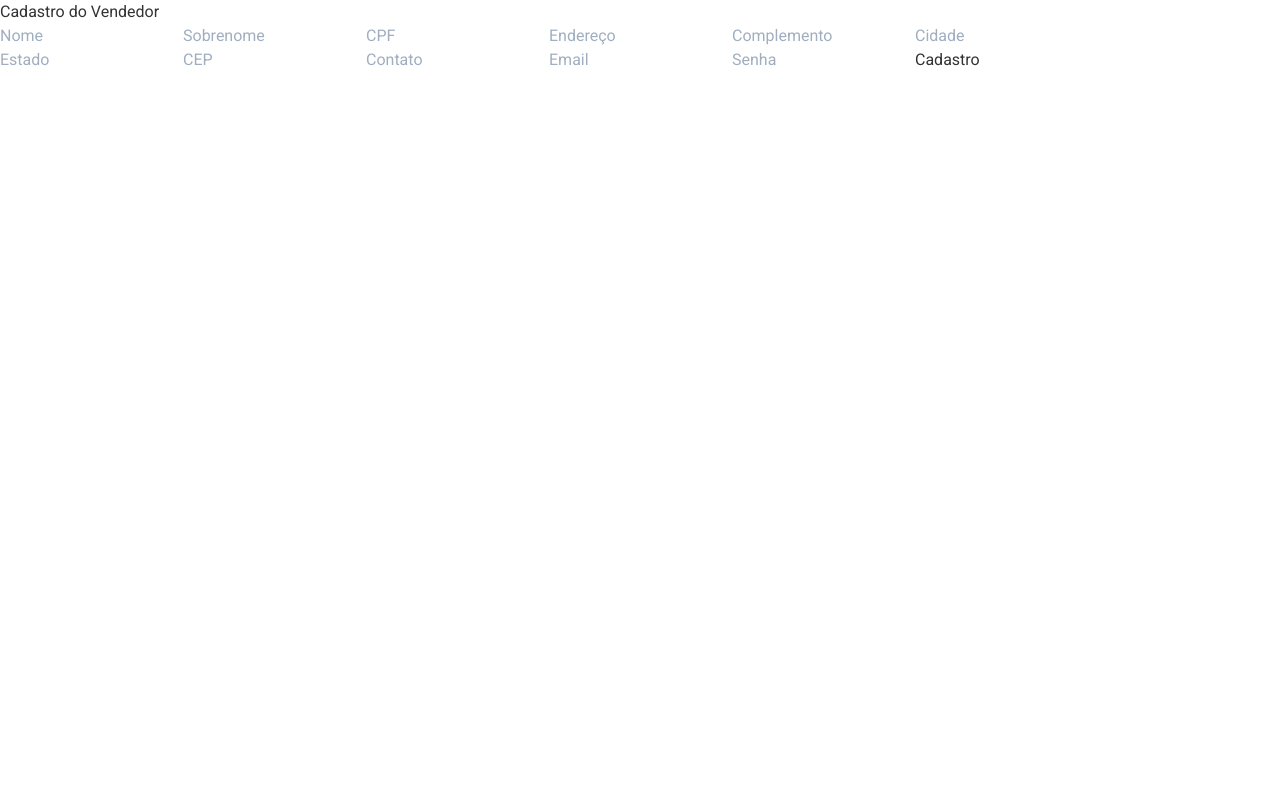
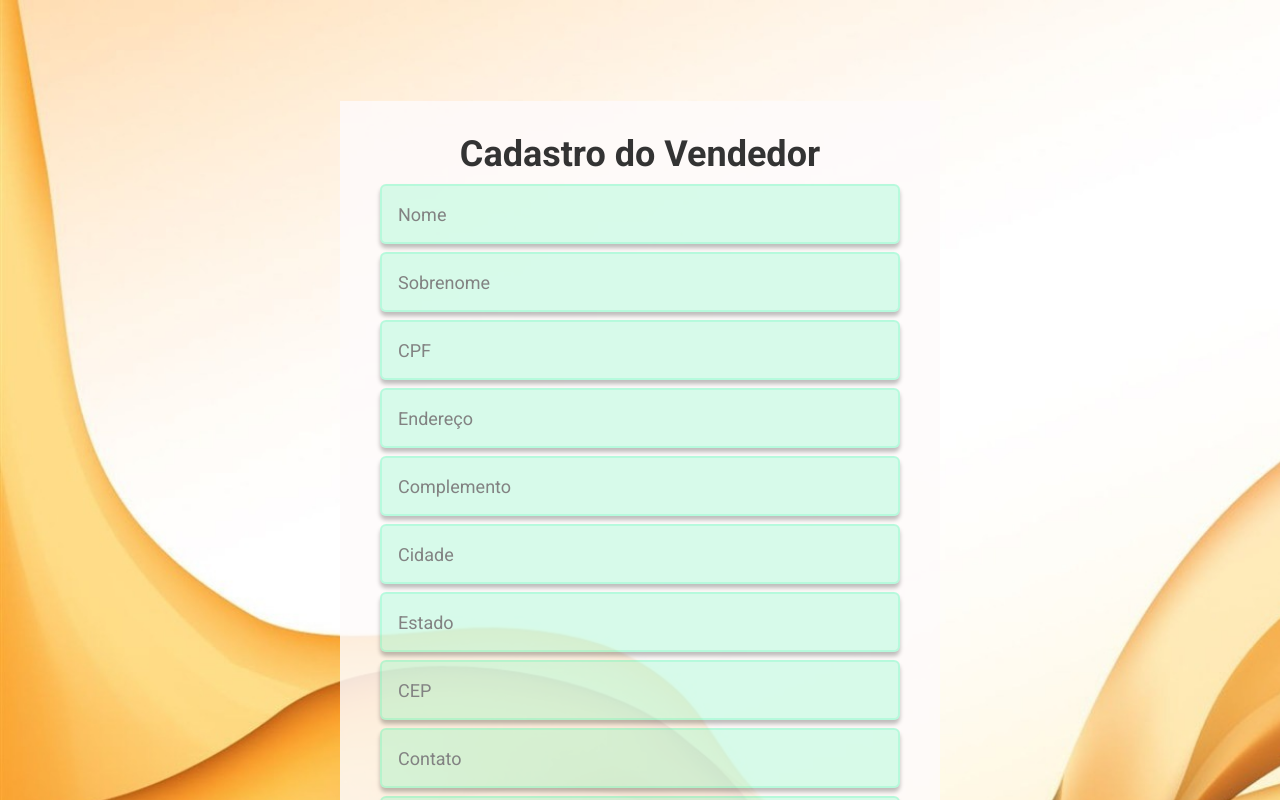
Before and after one commit to caioclavico/Oil-Cycle, a React (Create React App) app: page /register in a window 1280 px wide. Shown: the top 800 px of the page. Built offline with nearby package versions, Linux system fonts and the light colour scheme; a web font is replaced by a local one.

Commit message:
styled RegisterSeller page

```diff
--- a/src/pages/RegisterSeller/index.tsx
+++ b/src/pages/RegisterSeller/index.tsx
@@ -1,7 +1,34 @@
 import { useForm } from "react-hook-form";
 import { yupResolver } from "@hookform/resolvers/yup";
 import * as yup from "yup";
+import { useRegisterBuyer } from "../../contexts/RegisterBuyerProvider";
+import { Header } from "../../components/Header";
+import { Input } from "../../components/Input";
+import { Button } from "../../components/Button";
+import oilImg from "../../assets/oleo2.jpg";
+import { Flex, VStack, Grid, Heading, Box } from "@chakra-ui/react";
 import { useRegister } from "../../contexts/RegisterProvider";
+
+const registerSellerSchema = yup.object().shape({
+  name: yup.string().required("campo obrigatório"),
+  lastName: yup.string().required("campo obrigatório"),
+  CPF: yup.string().required("campo obrigatório"),
+  corporateName: yup.string().required("campo obrigatório"),
+  fantasyName: yup.string().required("campo obrigatório"),
+  address: yup.string().required("campo obrigatório"),
+  city: yup.string().required("campo obrigatório"),
+  state: yup.string().required("campo obrigatório"),
+  CEP: yup.string().required("campo obrigatório"),
+
+  email: yup
+    .string()
+    .required("Email obrigatório")
+    .email("Digite um email válido"),
+  password: yup
+    .string()
+    .required("Senha obrigatória")
+    .min(6, "Senha deve ter no mínimo 6 caracteres"),
+});
 interface formData {
   name: string;
   lastName: string;
@@ -25,29 +52,88 @@ const Register = () => {
     register,
     formState: { errors },
   } = useForm<formData>({
-    resolver: yupResolver(schema),
+    resolver: yupResolver(registerSellerSchema),
   });
   const subData = (data: formData) => {
     signUp(data);
   };
   return (
-    <div>
-      <form onSubmit={handleSubmit(subData)}>
-        <h1>Cadastro do Vendedor</h1>
-        <input placeholder="Nome" {...register("name")} />
-        <input placeholder="Sobrenome" {...register("lastName")} />
-        <input placeholder="CPF" {...register("CPF")} />
-        <input placeholder="Endereço" {...register("address")} />
-        <input placeholder="Complemento" {...register("complement")} />
-        <input placeholder="Cidade" {...register("city")} />
-        <input placeholder="Estado" {...register("state")} />
-        <input placeholder="CEP" {...register("CEP")} />
-        <input placeholder="Contato" {...register("contact")} />
-        <input placeholder="Email" {...register("email")} />
-        <input placeholder="Senha" {...register("password")} />
-        <button type="submit">Cadastro</button>
-      </form>
-    </div>
+    <>
+      <Flex
+        height="70em"
+        justifyContent="center"
+        alignItems={["flex-start", "flex-start", "center"]}
+        backgroundImage={oilImg}
+        backgroundSize="cover"
+      >
+        <Grid
+          onSubmit={handleSubmit(subData)}
+          as="form"
+          width="600px"
+          alignItems="center"
+          paddingX={[4, 4, 10, 10]}
+          paddingY={8}
+          marginX={[2, 2, 8, 8]}
+          marginTop={[10, 10, 0, 0]}
+          bgColor="rgba(254, 251, 251, 0.85)"
+          textAlign="center"
+        >
+          <VStack spacing="2">
+            <Heading as="h1">Cadastro do Vendedor</Heading>
+            <Input
+              placeholder="Nome"
+              error={errors.name}
+              {...register("name")}
+            />
+            <Input
+              placeholder="Sobrenome"
+              error={errors.lastName}
+              {...register("lastName")}
+            />
+            <Input placeholder="CPF" error={errors.CPF} {...register("CPF")} />
+            <Input
+              placeholder="Endereço"
+              error={errors.address}
+              {...register("address")}
+            />
+            <Input
+              placeholder="Complemento"
+              error={errors.complement}
+              {...register("complement")}
+            />
+            <Input
+              placeholder="Cidade"
+              error={errors.city}
+              {...register("city")}
+            />
+            <Input
+              placeholder="Estado"
+              error={errors.state}
+              {...register("state")}
+            />
+            <Input placeholder="CEP" error={errors.CEP} {...register("CEP")} />
+            <Input
+              placeholder="Contato"
+              error={errors.contact}
+              {...register("contact")}
+            />
+            <Input
+              placeholder="Email"
+              error={errors.email}
+              {...register("email")}
+            />
+            <Input
+              placeholder="Senha"
+              error={errors.password}
+              {...register("password")}
+            />
+            <Button type="submit" onClick={handleSubmit(handleSubmit as any)}>
+              Cadastro
+            </Button>
+          </VStack>
+        </Grid>
+      </Flex>
+    </>
   );
 };
 export default Register;
```
